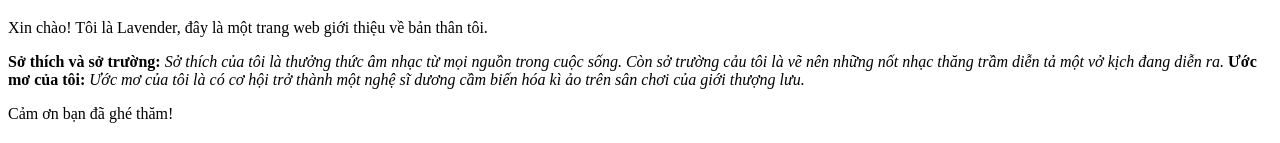
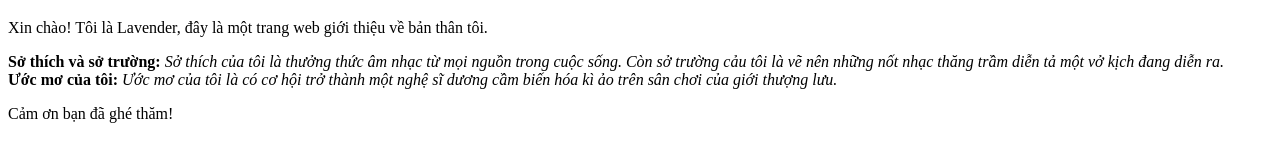
Before and after one commit to tonipet2008-glitch/Mafia, a plain HTML site: page index.html in a window 1280 px wide. Shown: the part 249-392 px from the top of the page. Drawn offline with Linux system fonts and the light colour scheme.

Commit message:
Update index.html

```diff
--- a/index.html
+++ b/index.html
@@ -16,14 +16,14 @@
        <i>
          Sở thích của tôi là thưởng thức âm nhạc từ mọi nguồn trong cuộc sống. Còn sở trường cảu tôi là vẽ nên những nốt nhạc thăng trầm diễn tả một vở kịch đang diễn ra.
        </i>
-      <bt>
+      <br>
         <b>
           Ước mơ của tôi:
         </b>
         <i>
           Ước mơ của tôi là có cơ hội trở thành một nghệ sĩ dương cầm biến hóa kì ảo trên sân chơi của giới thượng lưu.
         </i>
-      </bt>
+      </br>
        <p>
          Cảm ơn bạn đã ghé thăm!
        </p>
```
